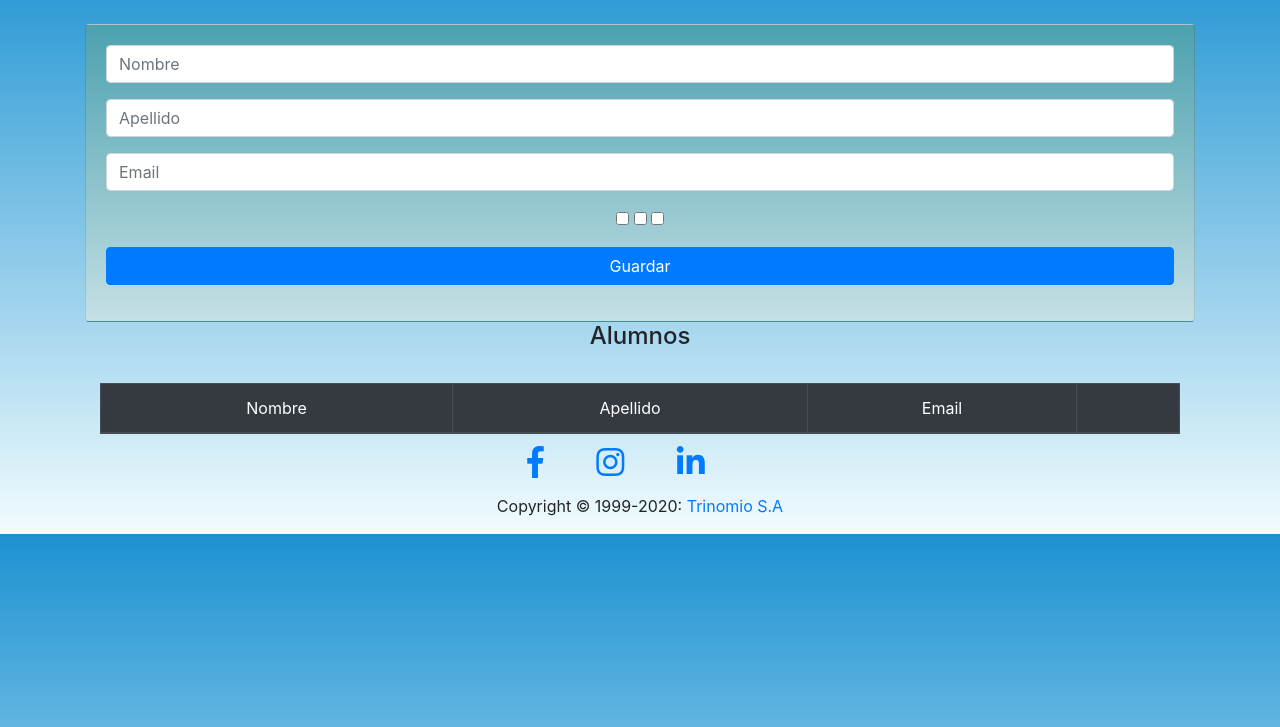
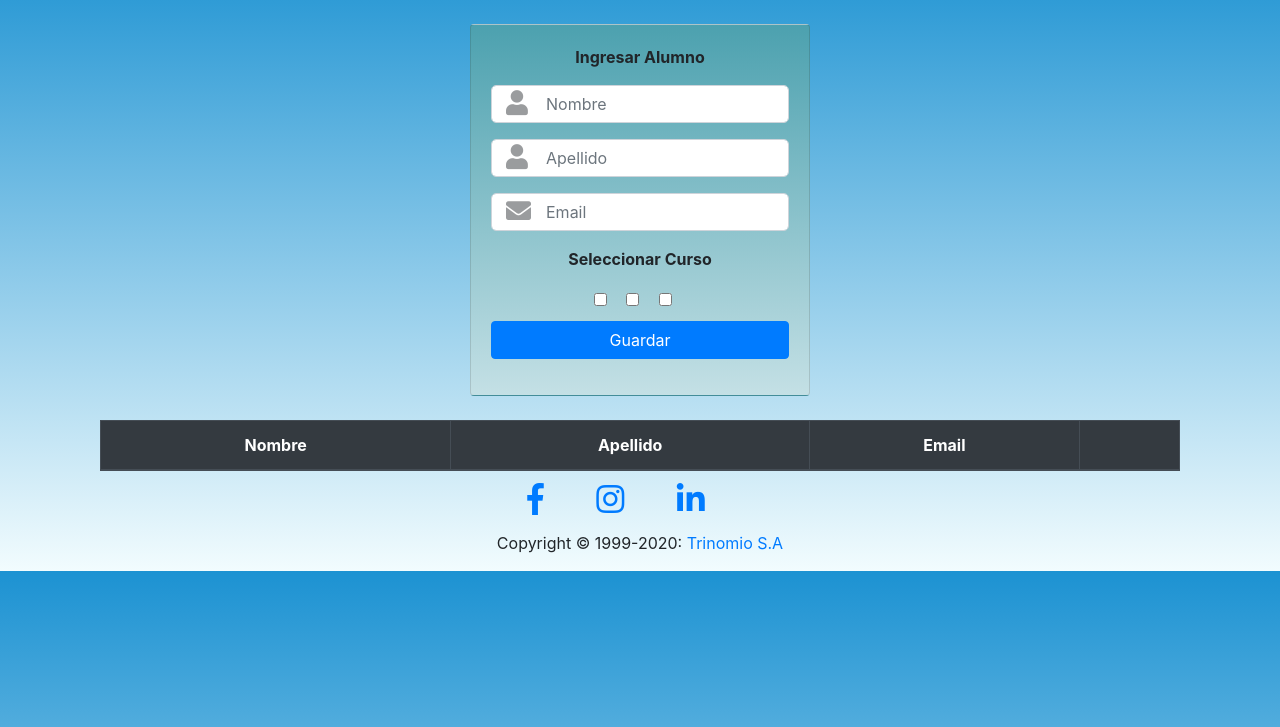
Before and after one commit to lordmaster11/Challege-Peoples, a Flask app: template templates/index.html in a window 1280 px wide. Shown: the part 56-783 px from the top of the page. Run offline with Flask 2, Linux system fonts and the light colour scheme; the template is opened without the code that fills it, so the values that code supplies are empty; some libraries are stand-ins or nearby versions.

Commit message:
add styles to templates

```diff
--- a/static/css/main.css
+++ b/static/css/main.css
@@ -14,8 +14,36 @@ body {
     /* Chrome 10-25, Safari 5.1-6 */
     background: linear-gradient(to top, #C4E0E5, #4CA1AF);
     /* W3C, IE 10+/ Edge, Firefox 16+, Chrome 26+, Opera 12+, Safari 7+ */
+    box-shadow: black;
 }
 
 table tr {
     text-align: center;
 }
+
+.form-group input{
+    padding-left: 54px;
+    border-radius: 5px;
+}
+
+.fa-user, .fa-envelope{
+    position: absolute;
+    left: 35px;
+    font-size: 25px;
+    padding-top: 5px;
+    opacity: 45%;
+}
+
+.checkboxes label {
+    display: inline-block;
+    padding-right: 15px;
+    white-space: pre-line;
+    position: relative;
+    bottom: .08em;
+}
+.checkboxes input {
+    vertical-align: middle;
+}
+.checkboxes label span {
+    vertical-align: middle;
+}
--- a/templates/index.html
+++ b/templates/index.html
@@ -2,45 +2,46 @@
 
 {% block content %}
 <div>
+        <div class="col-md-4 offset-md-4">
                 <div class="card card-body">
+                        <p class="text-center"><b>Ingresar Alumno</b></p>
                         <form action="/" method="POST" class="text-center">
                                 <div class="form-group">
+                                        <i class="fas fa-user"></i>
                                         <input type="text" name="first_name" placeholder="Nombre" class="form-control">
                                 </div>
                                 <div class="form-group">
+                                        <i class="fas fa-user"></i>
                                         <input type="text" name="last_name" placeholder="Apellido" class="form-control">
                                 </div>
                                 <div class="form-group">
+                                        <i class="fas fa-envelope"></i>
                                         <input type="text" name="email" placeholder="Email" class="form-control">
                                 </div>
 
-        <!--
-        {% for course in courses %}
-        <input type="checkbox" name="course|join({{loop.index}}+1|string)" value={{course['id']}}>{{course['name']}}
-        {% endfor %}
-        -->
-
-                        <div class="form-group">
-                                <input type="checkbox" name="course" value={{courses[0]['id']}}>{{courses[0]['name']}}
-                                <input type="checkbox" name="course" value={{courses[1]['id']}}>{{courses[1]['name']}}
-                                <input type="checkbox" name="course" value={{courses[2]['id']}}>{{courses[2]['name']}}
+                                <p><b>Seleccionar Curso</b></p>
+                                <div>
+                                        <div class="checkboxes">
+                                        <label for="x"><input type="checkbox" name="course" value={{courses[0]['id']}} id="x"><span>{{courses[0]['name']}}</span></label>
+                                        <label for="y"><input type="checkbox" name="course" value={{courses[1]['id']}} id="y"><span>{{courses[1]['name']}}</span></label>
+                                        <label for="z"><input type="checkbox" name="course" value={{courses[2]['id']}} id="z"><span>{{courses[2]['name']}}</span></label>
                                         </div>
-
+                                </div>
                                 <div class="form-group">
                                         <button type="submit" class="btn btn-primary btn-block">Guardar</button>
                                 </div>
                         </form>
                 </div>
+        </div>
 
         <div class="container">
-                <H4 class="text-center">Alumnos</H4>
                 <br>
                 <div class="table-responsive">
                         <table class="table table-hover table-bordered table table-striped table-dark">
                                 <thead>
-                                        <td>Nombre</td>
-                                        <td>Apellido</td>
-                                        <td>Email</td>
+                                        <td><b>Nombre</b></td>
+                                        <td><b>Apellido</b></td>
+                                        <td><b>Email</b></td>
                                         <td> </td>
                                 </thead>
                                 <tbody>
@@ -48,11 +49,12 @@
                                         <tr>
                                                 <td>{{people['first_name']}}</td>
                                                 <td>{{people['last_name']}}</td>
-                                                <td><B>{{people['email']}}</B></td>
+                                                <td>{{people['email']}}</td>
                                                 <td>
+                                                        <div class="form-group text-center">
                                                         <a href="/edit/{{people['id']}}" class="btn btn-info">Editar</a>
-                                                        <a href="/delete/{{people['id']}}"
-                                                                class="btn btn-danger">Eliminar</a>
+                                                        <a href="/delete/{{people['id']}}" class="btn btn-danger">Eliminar</a>
+                                                        <div>
                                                 </td>
                                         </tr>
                                         {% endfor %}
```
Also changed, not shown: templates/edit.html (+12 -8 lines). Lines whose indentation alone changed are shown as unchanged.
